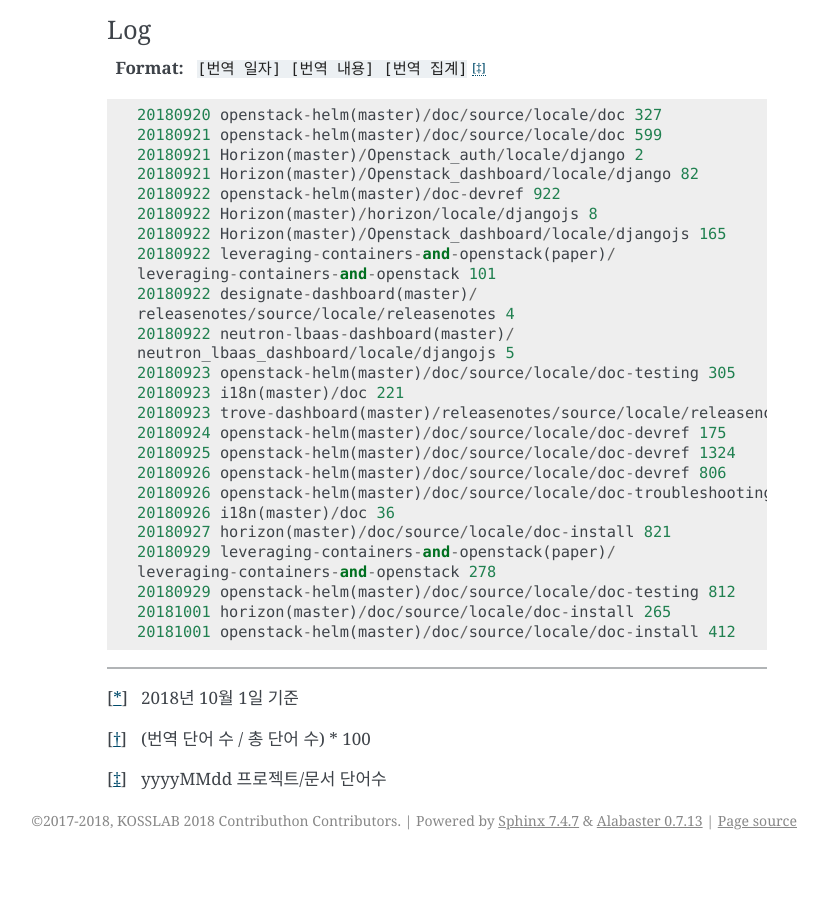
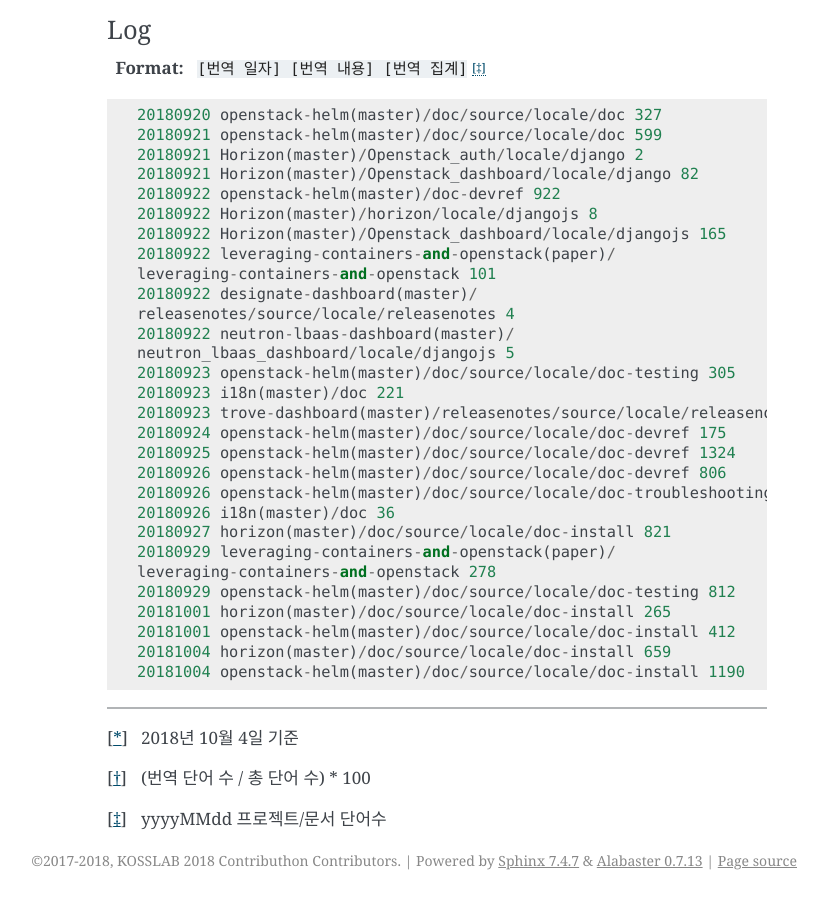
Before and after one commit to openstack-kr/contributhon-2018-team1, a Sphinx documentation site: the page built from doc/source/ardentpark/contribute.rst, in a window 1280 px wide and 900 px high, scrolled down 1128 px. Shown: the whole window, without its empty margins (313-1141 px from the left). Built offline with Sphinx 7.4.7, drawn with Linux system fonts in a browser that asks for light colours; before the commit the page ends 1988 px from its top, so only the background shows below that; some of the changed text lies outside the part shown.

Commit message:
Update contritube (10/4)
10월 4일 번역 내용 추가

```diff
--- a/doc/source/ardentpark/contribute.rst
+++ b/doc/source/ardentpark/contribute.rst
@@ -86,9 +86,11 @@ Log
  20180929 openstack-helm(master)/doc/source/locale/doc-testing 812
  20181001 horizon(master)/doc/source/locale/doc-install 265
  20181001 openstack-helm(master)/doc/source/locale/doc-install 412
+ 20181004 horizon(master)/doc/source/locale/doc-install 659
+ 20181004 openstack-helm(master)/doc/source/locale/doc-install 1190
 
 -----
 
-.. [*] 2018년 10월 1일 기준
+.. [*] 2018년 10월 4일 기준
 .. [*] (번역 단어 수 / 총 단어 수) * 100
 .. [*] yyyyMMdd 프로젝트/문서 단어수
```
Also changed, not shown: other parts of doc/source/ardentpark/contribute.rst (+2 -2 lines).
